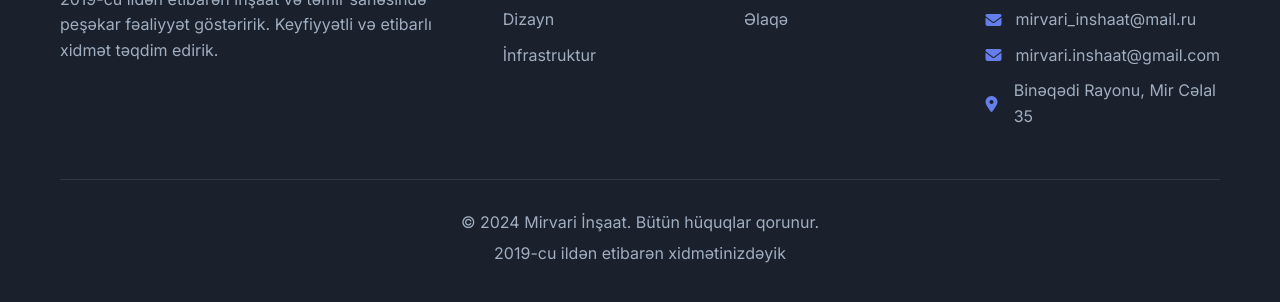
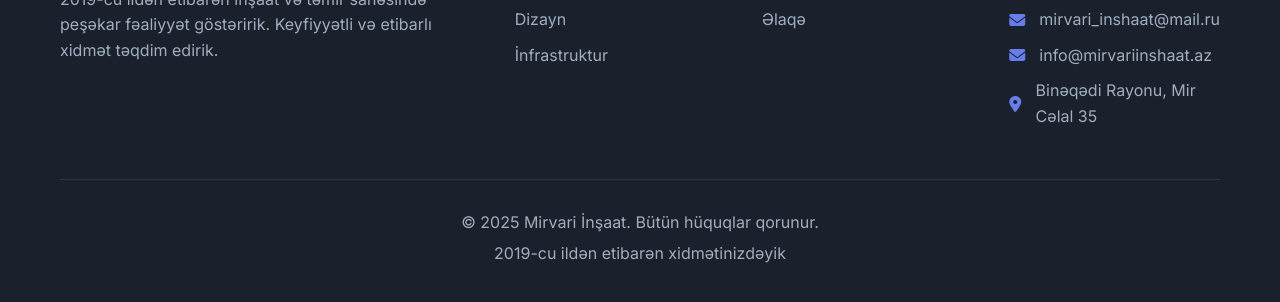
Before and after one commit to Samedli06/Mirvari-Insaat, a plain HTML site: page index.html in a window 1280 px wide. Shown: the part 9661-9963 px from the top of the page. Drawn offline with Linux system fonts and the light colour scheme.

Commit message:
version5

```diff
--- a/index.html
+++ b/index.html
@@ -378,13 +378,13 @@
                         <p><i class="fas fa-phone"></i> 050 549 00 66</p>
                         <p><i class="fas fa-phone"></i> 050 556 92 56</p>
                         <p><i class="fas fa-envelope"></i> mirvari_inshaat@mail.ru</p>
-                        <p><i class="fas fa-envelope"></i> mirvari.inshaat@gmail.com</p>
+                        <p><i class="fas fa-envelope"></i> info@mirvariinshaat.az</p>
                         <p><i class="fas fa-map-marker-alt"></i> Binəqədi Rayonu, Mir Cəlal 35</p>
                     </div>
                 </div>
             </div>
             <div class="footer-bottom">
-                <p>&copy; 2024 Mirvari İnşaat. Bütün hüquqlar qorunur.</p>
+                <p>&copy; 2025 Mirvari İnşaat. Bütün hüquqlar qorunur.</p>
                 <p>2019-cu ildən etibarən xidmətinizdəyik</p>
             </div>
         </div>
```
